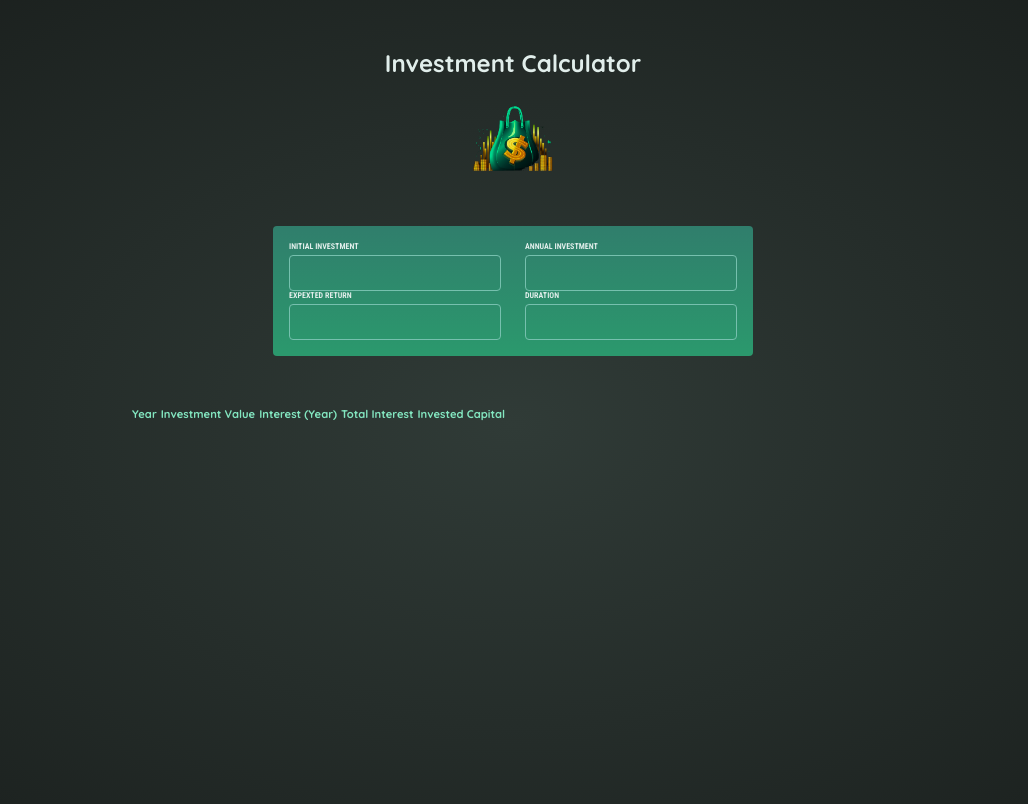
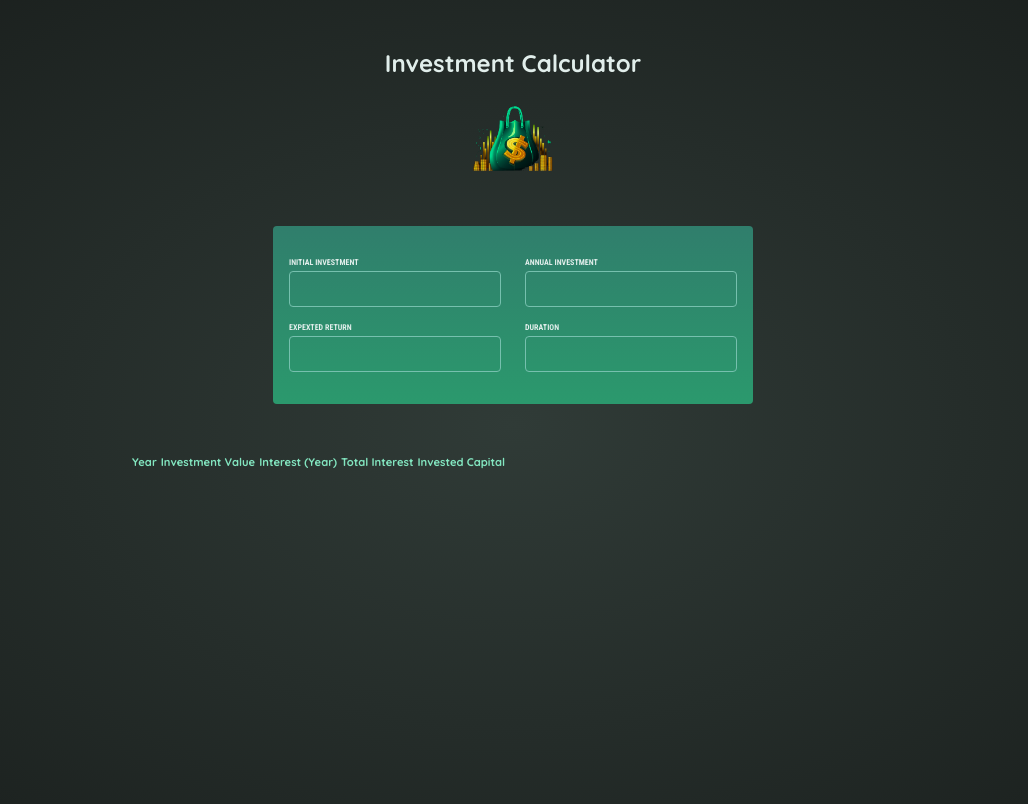
Before and after one commit to kyddaniel/investment-calculator, a React (Vite) app: page / in a window 1280 px wide. Shown: the top 804 px of the page, without its empty margins (127-1155 px from the left). Built offline with nearby package versions, Linux system fonts and the light colour scheme.

Commit message:
Updated parameter component

```diff
--- a/src/App.jsx
+++ b/src/App.jsx
@@ -44,11 +44,10 @@ function App() {
   return (
     <main>
       <Header/>
-      <div id="user-input">
-        <Parameters
-          initialData={ DATA }
-          updateParameter={handleParameterUpdate} />
-      </div>
+      <Parameters
+        initialData={ DATA }
+        updateParameter={handleParameterUpdate}
+      />
       <div id="result">
         <Calculation initInvest={calculatedData.initInvest} annualInvest={calculatedData.annualInvest} expextedReturn={calculatedData.expextedReturn} duration={calculatedData.duration} annualData={ annualData } />
       </div>
--- a/src/components/Parameter.jsx
+++ b/src/components/Parameter.jsx
@@ -1,18 +1,9 @@
-import { useState } from "react";
-
 export default function Parameter({ initialValue, labelName, fieldID, updateParameter }) {
-
-    const [ newValue, setNewValue ] = useState(initialValue);
-
-    function handleValueChange(event) {
-        //setNewValue(event.target.value);
-        updateParameter(fieldID, event.target.value);
-    }
 
     return (
         <div>
             <label htmlFor="parameter">{ labelName }</label>
-            <input name="parameter" type="number" value={ newValue } onChange={ handleValueChange }/>
+            <input name="parameter" type="number" required value={ initialValue } onChange={ (event) => updateParameter(fieldID, event.target.value) }/>
         </div>
     );
 }
--- a/src/components/Parameters.jsx
+++ b/src/components/Parameters.jsx
@@ -2,15 +2,15 @@ import Parameter from "./Parameter";
 
 export default function Parameters({ initialData, updateParameter }) {
     return (
-        <>
-            <div className="input-group">
+        <section id="user-input">
+            <p className="input-group">
                 <Parameter labelName="INITIAL INVESTMENT" fieldID="initInvest" updateParameter={ updateParameter } />
                 <Parameter labelName="ANNUAL INVESTMENT" fieldID="annualInvest" updateParameter={ updateParameter }/>
-            </div>
-            <div className="input-group">
+            </p>
+            <p className="input-group">
                 <Parameter labelName="EXPEXTED RETURN" fieldID="expextedReturn" updateParameter={ updateParameter }/>
                 <Parameter labelName="DURATION" fieldID="duration" updateParameter={ updateParameter }/>
-            </div>
-        </>
+            </p>
+        </section>
     );
 }
```
